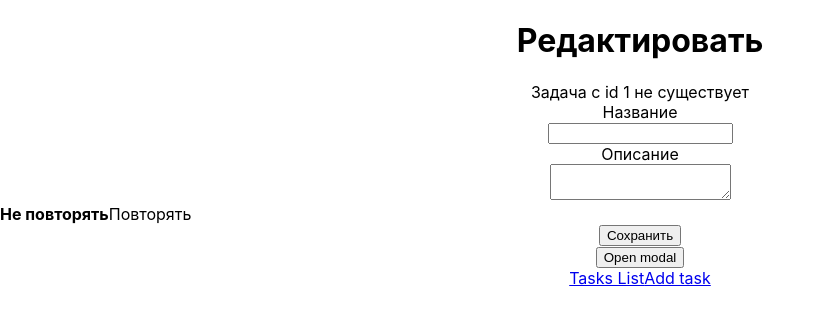
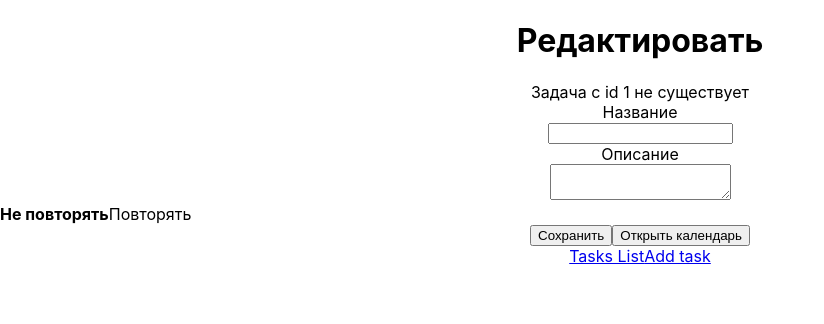
Before and after one commit to mohnatus/planner, a React (Create React App) app: page /task/1 in a window 1280 px wide. Shown: the top 324 px of the page, without its empty margins (0-824 px from the left). Built offline with nearby package versions, Linux system fonts and the light colour scheme.

Commit message:
Calendar component

```diff
--- a/src/App.tsx
+++ b/src/App.tsx
@@ -9,7 +9,6 @@ import { useState } from 'react';
 import { Modal } from './components/Modal';
 
 function App() {
-  const [show, setShow] = useState(false);
 
 	return (
 		<div className='App'>
@@ -19,11 +18,8 @@ function App() {
         <Route path="/task/:id" element={<TaskForm />} />
 			</Routes>
 
-      <button onClick={() => setShow(true)}>Open modal</button>
 
-      <Modal show={show} onClose={() => setShow(false)} title={<i>Modal title</i>}>
-        Modal content
-      </Modal>
+
 
       <Footer></Footer>
 		</div>
--- /dev/null
+++ b/src/components/CalendarModal/index.tsx
@@ -0,0 +1,14 @@
+import { Modal } from '../Modal';
+
+export interface CalendarModalProps {
+  show: boolean;
+  onClose: () => void;
+}
+
+export function CalendarModal({ show, onClose }: CalendarModalProps) {
+	return (
+		<Modal show={show} onClose={onClose}>
+			Календарь
+		</Modal>
+	);
+}
--- a/src/features/tasks/TaskForm.tsx
+++ b/src/features/tasks/TaskForm.tsx
@@ -1,4 +1,4 @@
-import { FormEvent, useEffect, useLayoutEffect, useRef, useState } from 'react';
+import { FormEvent, useCallback, useEffect, useLayoutEffect, useRef, useState } from 'react';
 import { useParams, useSearchParams } from 'react-router-dom';
 import { useAppDispatch, useAppSelector } from '../../app/hooks';
 import { addTask, editTask, selectTask } from './tasksSlice';
@@ -6,6 +6,7 @@ import { FormGroup } from '../../components/FormGroup';
 import { Input } from '../../components/Input';
 import { Textarea } from '../../components/Textarea';
 import { Toggler } from '../../components/Toggler';
+import { CalendarModal } from '../../components/CalendarModal';
 import { RepeatTypes } from '../../domain/types';
 
 const NO_REPEAT = 'no-repeat';
@@ -32,6 +33,11 @@ export function TaskForm() {
 	const [name, setName] = useState('');
 	const [description, setDescription] = useState('');
 	const [repeat, setRepeat] = useState(NO_REPEAT);
+
+  const [showCalendar, setShowCalendar] = useState(false);
+  const closeCalendar = useCallback(() => {
+    setShowCalendar(false)
+  }, [setShowCalendar])
 
 	const updateValue = (
 		e: FormEvent<HTMLInputElement | HTMLTextAreaElement>
@@ -104,7 +110,12 @@ export function TaskForm() {
 				onChange={setRepeat}
 			></Toggler>
 
+
+
 			<button type='submit'>Сохранить</button>
+			<button type='button' onClick={() => setShowCalendar(true)}>Открыть календарь</button>
+
+      <CalendarModal show={showCalendar} onClose={closeCalendar}></CalendarModal>
 		</form>
 	);
 }
```
